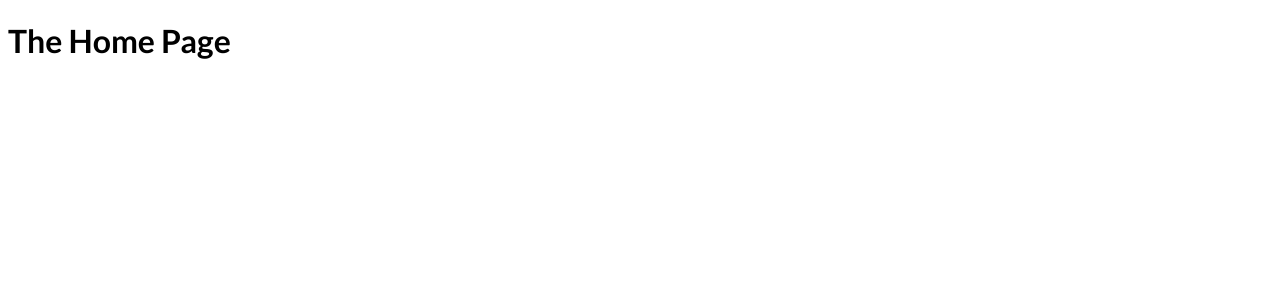
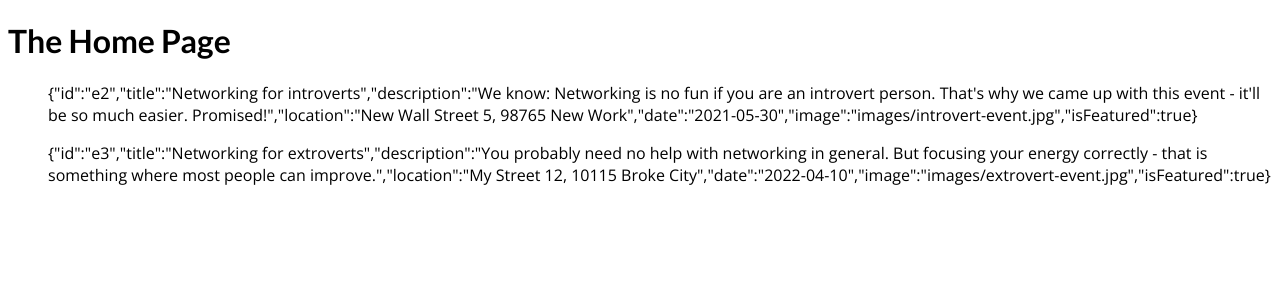
Before and after one commit to sangminlee98/Next-practice, a Next.js app in the folder project/: page / in a window 1280 px wide. Shown: the top 300 px of the page. Built offline with nearby package versions, Linux system fonts and the light colour scheme.

Commit message:
[project] add react components

```diff
--- /dev/null
+++ b/project/components/EventItem.tsx
@@ -0,0 +1,16 @@
+import React from "react";
+import { IDummyEvent } from "../types";
+
+interface IEventItem {
+  item: IDummyEvent;
+}
+
+const EventItem = ({ item }: IEventItem) => {
+  return (
+    <div>
+      <p>{JSON.stringify(item)}</p>
+    </div>
+  );
+};
+
+export default EventItem;
--- /dev/null
+++ b/project/components/EventList.tsx
@@ -0,0 +1,19 @@
+import React from "react";
+import { IDummyEvent } from "../types";
+import EventItem from "./EventItem";
+
+interface IEventLIst {
+  list: IDummyEvent[];
+}
+
+const EventList = ({ list }: IEventLIst) => {
+  return (
+    <ul>
+      {list.map((item) => (
+        <EventItem key={item.id} item={item} />
+      ))}
+    </ul>
+  );
+};
+
+export default EventList;
--- a/project/dummy-data.ts
+++ b/project/dummy-data.ts
@@ -1,4 +1,5 @@
-const DUMMY_EVENTS = [
+import { IDummyEvent } from './types';
+const DUMMY_EVENTS: IDummyEvent[] = [
   {
     id: 'e1',
     title: 'Programming for everyone',
--- a/project/pages/index.tsx
+++ b/project/pages/index.tsx
@@ -1,9 +1,13 @@
 import React from "react";
+import EventList from "../components/EventList";
+import { getFeaturedEvents } from "../dummy-data";
 
 const HomePage = () => {
+  const filteredList = getFeaturedEvents();
   return (
     <div>
       <h1>The Home Page</h1>
+      <EventList list={filteredList} />
     </div>
   );
 };
--- /dev/null
+++ b/project/types.ts
@@ -0,0 +1,9 @@
+export interface IDummyEvent {
+  id: string;
+  title: string;
+  description: string;
+  location: string;
+  date: string;
+  image: string;
+  isFeatured: boolean;
+}
```
